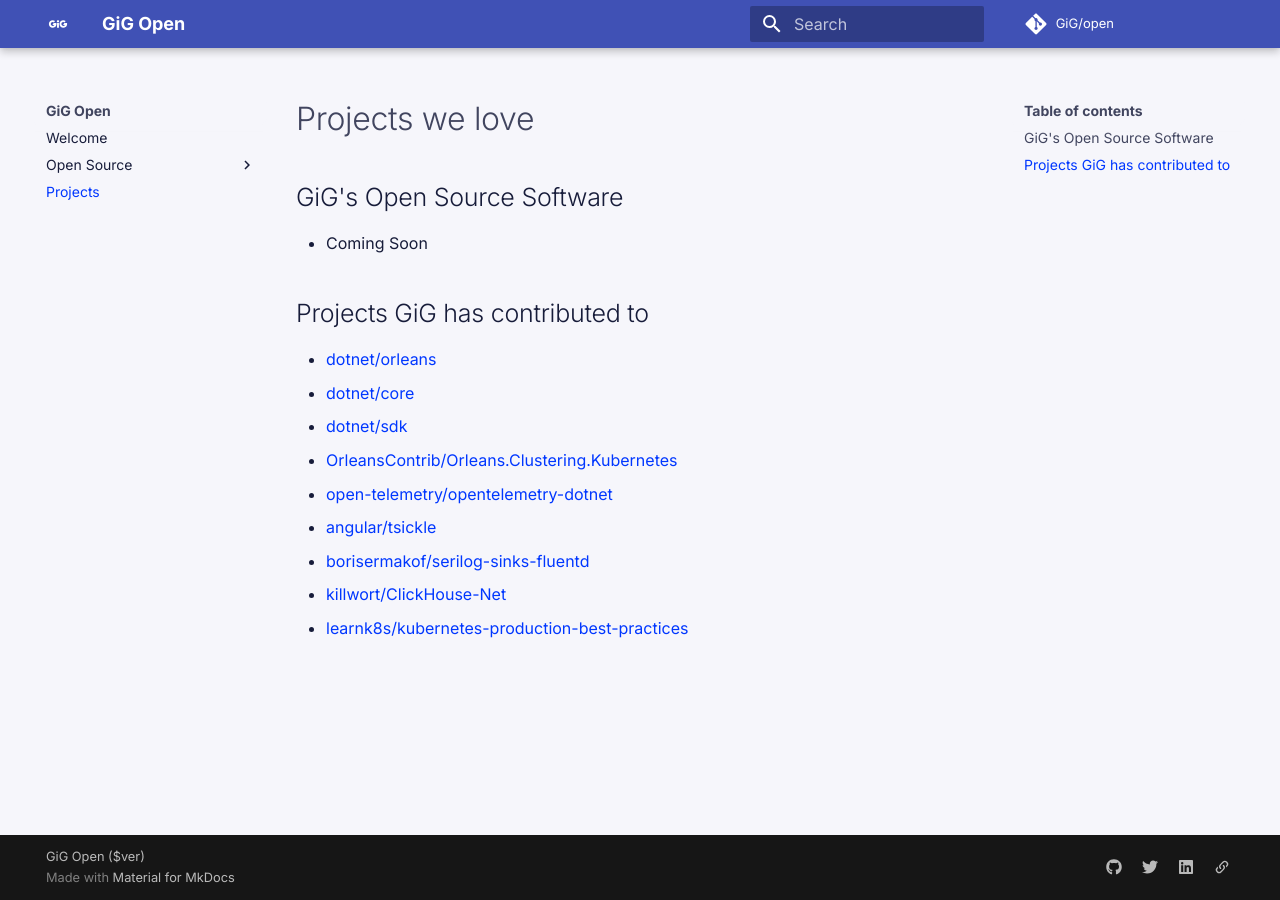
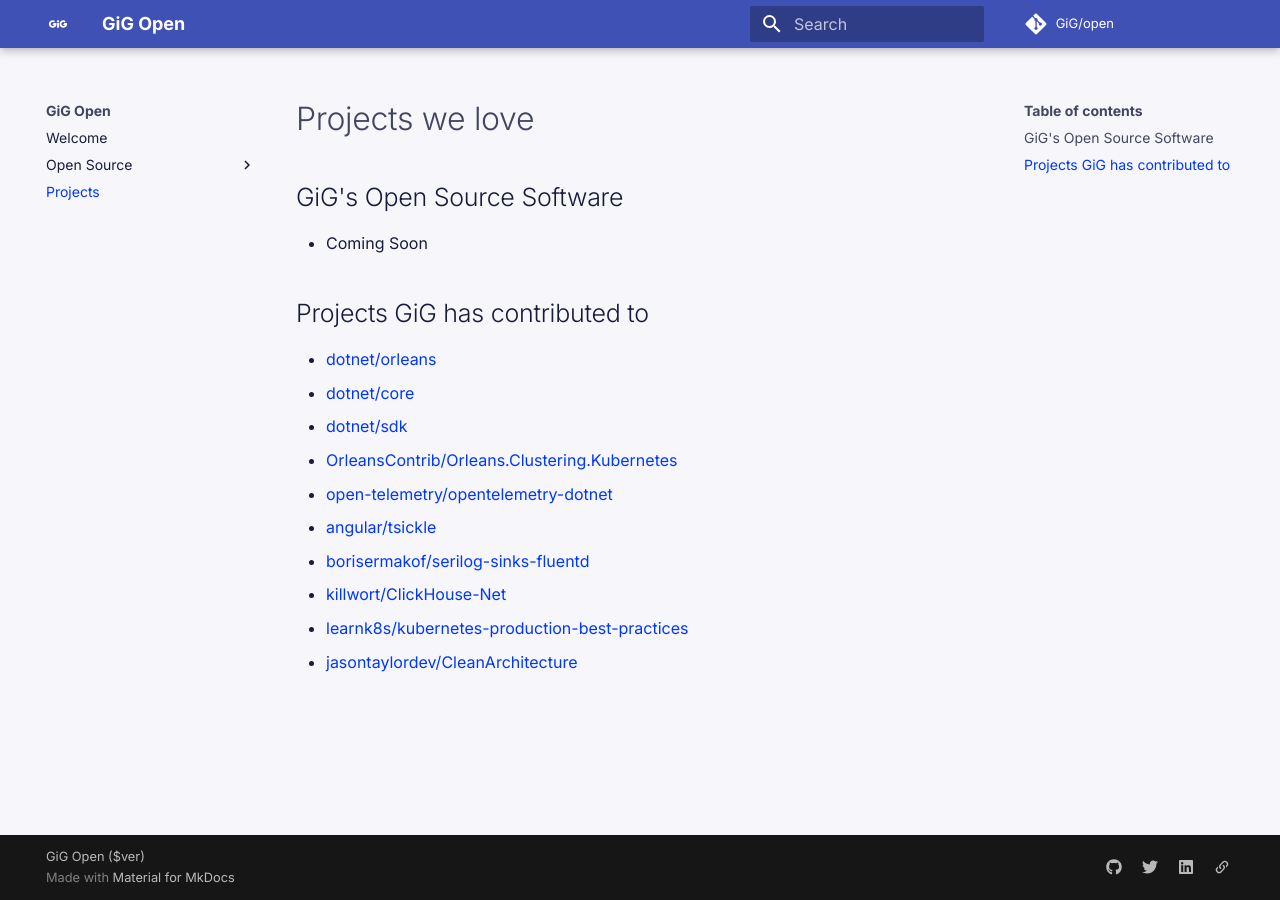
Before and after one commit to GiG/open, an MkDocs documentation site: the page built from docs/projects.md, in a window 1280 px wide. Built offline with MkDocs 1.6.1 and Material for MkDocs 9.7.7, drawn with Linux system fonts in a browser that asks for light colours; comment, search, counter and statistics services are not loaded.

Commit message:
Update projects.md

```diff
--- a/docs/projects.md
+++ b/docs/projects.md
@@ -15,3 +15,4 @@
 * [borisermakof/serilog-sinks-fluentd](https://github.com/borisermakof/serilog-sinks-fluentd)
 * [killwort/ClickHouse-Net](https://github.com/killwort/ClickHouse-Net)
 * [learnk8s/kubernetes-production-best-practices](https://github.com/learnk8s/kubernetes-production-best-practices)
+* [jasontaylordev/CleanArchitecture](https://github.com/jasontaylordev/CleanArchitecture)
```
